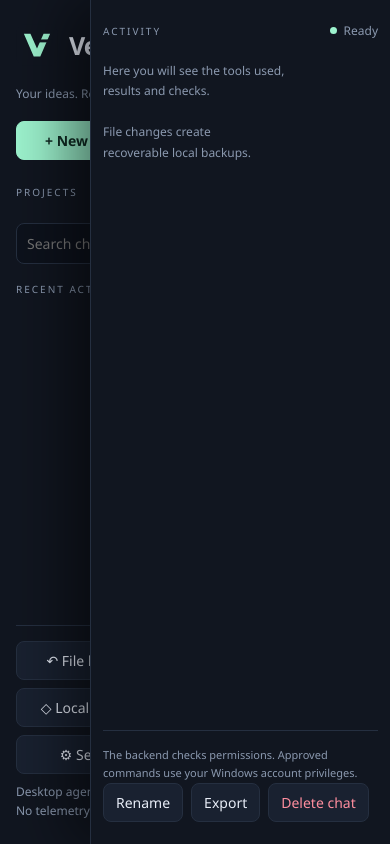
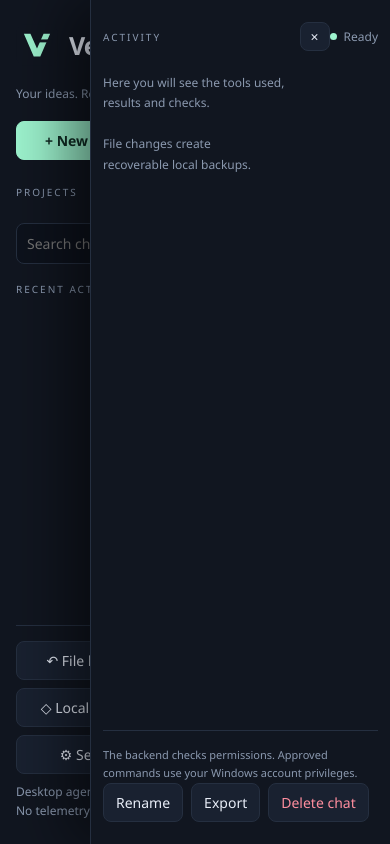
Before and after one commit to gabriele-gaudissard/Ollama-Agent-App, a website: page index.html in a window 390 px wide. Both pictures are taken after a click on the button "Toggle activity". Drawn offline with Linux system fonts and the light colour scheme.

Commit message:
Keep compact activity panel independently dismissible

```diff
--- a/app.css
+++ b/app.css
@@ -857,3 +857,14 @@ summary:focus-visible {
     display: flex;
   }
 }
+
+#closeActivity {
+  display: none;
+  padding: 4px 10px;
+  margin-left: auto;
+}
+@media (max-width: 950px) {
+  #closeActivity {
+    display: inline-flex;
+  }
+}
--- a/app.js
+++ b/app.js
@@ -1187,3 +1187,7 @@ action("toggleActivity", () =>
 );
 
 action("stopQuestion", () => call("stop_run"));
+
+action("closeActivity", () =>
+  document.querySelector(".shell").classList.remove("activity-mobile-open"),
+);
--- a/index.html
+++ b/index.html
@@ -138,6 +138,13 @@
       <aside class="activity-panel">
         <div class="activity-header">
           <div class="eyebrow">Activity</div>
+          <button
+            id="closeActivity"
+            title="Toggle activity"
+            aria-label="Toggle activity"
+          >
+            ×
+          </button>
           <div class="status" id="status">
             <span class="dot"></span><span id="state">Ready</span>
           </div>
```
Also changed, not shown: tests/ui.test.cjs (+3 -1 lines).
